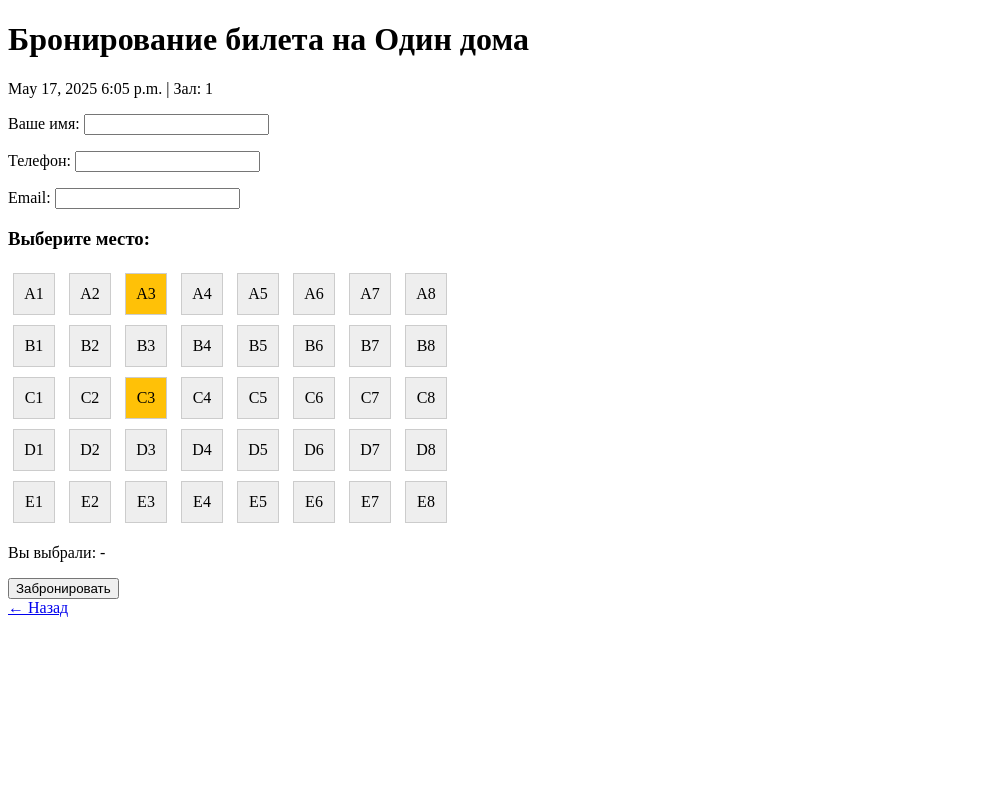
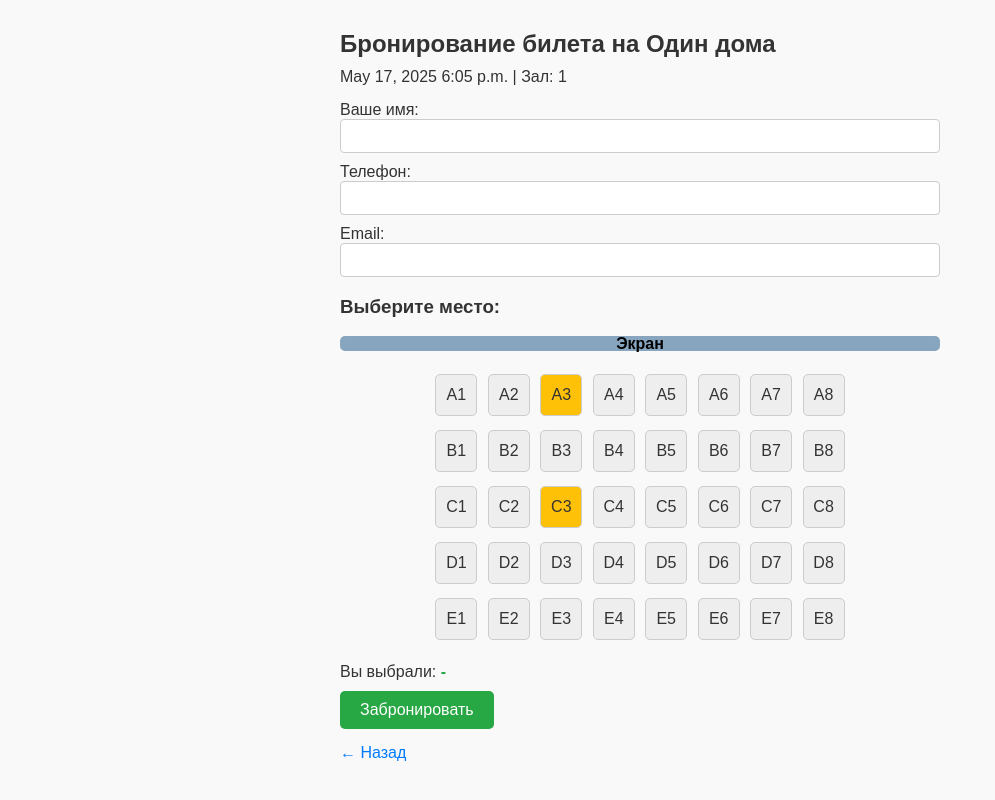
Before and after one commit to JhoskiyCoder/cinemaapp, a Django app: page /book/1/ in a window 1280 px wide. Shown: the whole page, without its empty margins (0-995 px from the left). Run offline with Django 4.2, Linux system fonts and the light colour scheme; data comes from the database, SQL or seed files in the repository; both versions use the stored data as it was after the commit.

Commit message:
Улучшил форму бронирования 2

```diff
--- a/cinema/settings.py
+++ b/cinema/settings.py
@@ -131,3 +131,8 @@ EMAIL_USE_TLS = True
 EMAIL_HOST_USER = 'bytsarovrauf@gmail.com'        # замени на свою почту
 EMAIL_HOST_PASSWORD = 'kvcpttsgdhbtyopc'       # вставь сюда пароль приложения
 DEFAULT_FROM_EMAIL = EMAIL_HOST_USER
+
+import os
+
+MEDIA_URL = '/media/'
+MEDIA_ROOT = os.path.join(BASE_DIR, 'media')
--- a/cinema/urls.py
+++ b/cinema/urls.py
@@ -1,8 +1,12 @@
 from django.contrib import admin
 from django.urls import path, include
+from django.conf import settings
+from django.conf.urls.static import static
 
 urlpatterns = [
     path('admin/', admin.site.urls),
-    path('', include('cinemaapp.urls')),  # ← подключили маршруты приложения
-    path('', include('cinemaapp.urls')),  # подключаем urls из нашего приложения
+    path('', include('cinemaapp.urls')),  # ← только один раз
 ]
+
+if settings.DEBUG:
+    urlpatterns += static(settings.MEDIA_URL, document_root=settings.MEDIA_ROOT)
--- a/cinemaapp/templates/cinemaapp/book_ticket.html
+++ b/cinemaapp/templates/cinemaapp/book_ticket.html
@@ -1,18 +1,58 @@
 <!DOCTYPE html>
-<html>
+<html lang="ru">
 <head>
+    <meta charset="UTF-8" />
     <title>Бронирование билета</title>
     <style>
+        body {
+            font-family: Arial, sans-serif;
+            max-width: 600px;
+            margin: 30px auto;
+            padding: 0 15px;
+            background: #f9f9f9;
+            color: #333;
+        }
+        h1 {
+            font-size: 24px;
+            margin-bottom: 10px;
+        }
+        p {
+            margin: 5px 0 15px;
+        }
+        form p {
+            margin-bottom: 10px;
+        }
+        input[type="text"], input[type="email"] {
+            width: 100%;
+            padding: 8px 10px;
+            box-sizing: border-box;
+            border: 1px solid #ccc;
+            border-radius: 4px;
+            font-size: 14px;
+        }
+        #seat-map {
+            margin: 20px 0;
+            text-align: center;
+        }
+        #seat-map > div {
+            margin-bottom: 8px;
+        }
         .seat {
             width: 40px;
             height: 40px;
-            margin: 5px;
+            margin: 3px;
             display: inline-block;
             text-align: center;
             line-height: 40px;
             cursor: pointer;
             border: 1px solid #ccc;
             background-color: #eee;
+            border-radius: 5px;
+            user-select: none;
+            transition: background-color 0.3s ease;
+        }
+        .seat:hover:not(.taken) {
+            background-color: #c8e6c9;
         }
         .taken {
             background-color: #ffc107; /* жёлтый — занято */
@@ -20,6 +60,34 @@
         }
         .selected {
             background-color: #28a745; /* зелёный — выбран */
+            color: white;
+            font-weight: bold;
+        }
+        button {
+            padding: 10px 20px;
+            background-color: #28a745;
+            border: none;
+            color: white;
+            font-size: 16px;
+            border-radius: 5px;
+            cursor: pointer;
+            transition: background-color 0.3s ease;
+        }
+        button:hover {
+            background-color: #218838;
+        }
+        a {
+            display: inline-block;
+            margin-top: 15px;
+            text-decoration: none;
+            color: #007bff;
+        }
+        a:hover {
+            text-decoration: underline;
+        }
+        #selected-seat {
+            font-weight: bold;
+            color: #28a745;
         }
     </style>
 </head>
@@ -29,12 +97,18 @@
 
     <form method="post">
         {% csrf_token %}
-        <p>{{ form.name.label }}: {{ form.name }}</p>
-        <p>{{ form.phone.label }}: {{ form.phone }}</p>
-        <p>{{ form.email.label }}: {{ form.email }}</p>
-        {{ form.seat_number }} <!-- скрытое поле -->
+        <p>{{ form.name.label }}:<br> {{ form.name }}</p>
+        <p>{{ form.phone.label }}:<br> {{ form.phone }}</p>
+        <p>{{ form.email.label }}:<br> {{ form.email }}</p>
+        {{ form.seat_number }}
 
         <h3>Выберите место:</h3>
+       <div style="width: 100%; height: 15px; background-color: #87a5bf; color: black;
+            display: flex; align-items: center; justify-content: center;
+            border-radius: 5px; margin-bottom: 20px; font-weight: bold; font-size: 16px;">
+    Экран
+</div>
+
         <div id="seat-map">
             {% for row in "ABCDE" %}
                 <div>
@@ -52,7 +126,7 @@
         <button type="submit">Забронировать</button>
     </form>
 
-    <a href="{% url 'session_list' %}">← Назад</a>
+    <a href="{% url 'movie_list' %}">← Назад</a>
 
     <script>
         const seats = document.querySelectorAll('.seat:not(.taken)');
--- a/cinemaapp/views.py
+++ b/cinemaapp/views.py
@@ -4,7 +4,25 @@ from .forms import BookingForm
 from django.core.mail import send_mail
 def movie_list(request):
     movies = Movie.objects.all()
-    return render(request, 'cinemaapp/movie_list.html', {'movies': movies})
+
+    query = request.GET.get('q')
+    genre = request.GET.get('genre')
+
+    if query:
+        movies = movies.filter(title__icontains=query)
+
+    if genre:
+        movies = movies.filter(genre=genre)
+
+    # Получим список уникальных жанров для формы
+    genres = Movie.objects.values_list('genre', flat=True).distinct()
+
+    return render(request, 'cinemaapp/movie_list.html', {
+        'movies': movies,
+        'genres': genres,
+        'selected_genre': genre,
+        'search_query': query,
+    })
 
 def movie_detail(request, movie_id):
     movie = get_object_or_404(Movie, id=movie_id)
```
Also changed, not shown: cinemaapp/templates/cinemaapp/base.html (added, +20 -0 lines), cinemaapp/templates/cinemaapp/booking_success.html (+12 -10 lines), cinemaapp/templates/cinemaapp/movie_detail.html (+33 -20 lines), cinemaapp/templates/cinemaapp/movie_list.html (+41 -20 lines), cinemaapp/templates/cinemaapp/session_list.html (+19 -29 lines), db.sqlite3, media/posters/600x900.webp (added), media/posters/960px-Home_Alone_dvd_rus.jpg (added), media/posters/Harry_Potter_and_the_Philosophers_Stone__movie.jpg (added), media/posters/Interstellar_2014.jpg (added), media/posters/Poster_Inception_film_2010.jpg (added), media/posters/Властелин_колец.webp (added).
